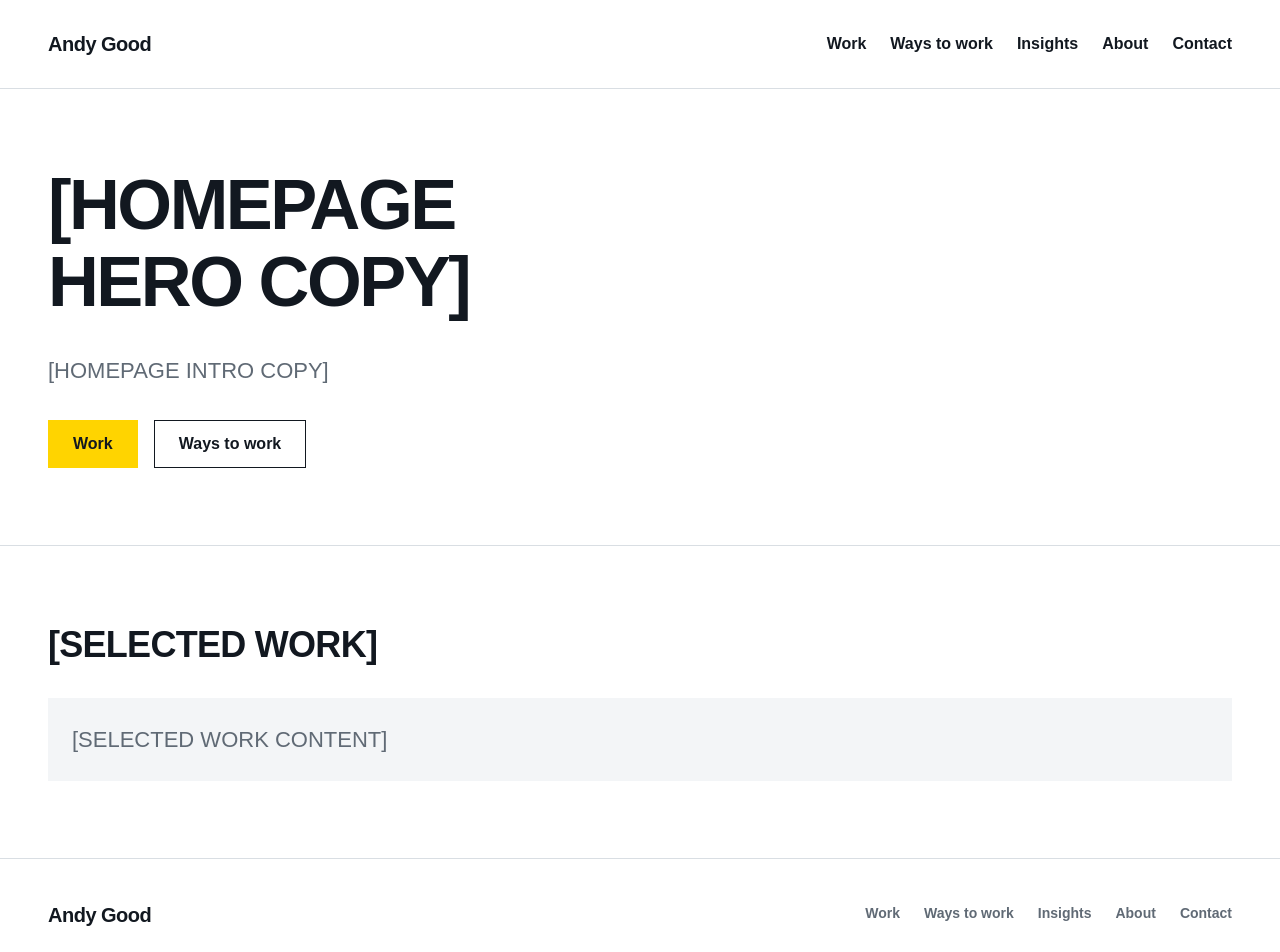
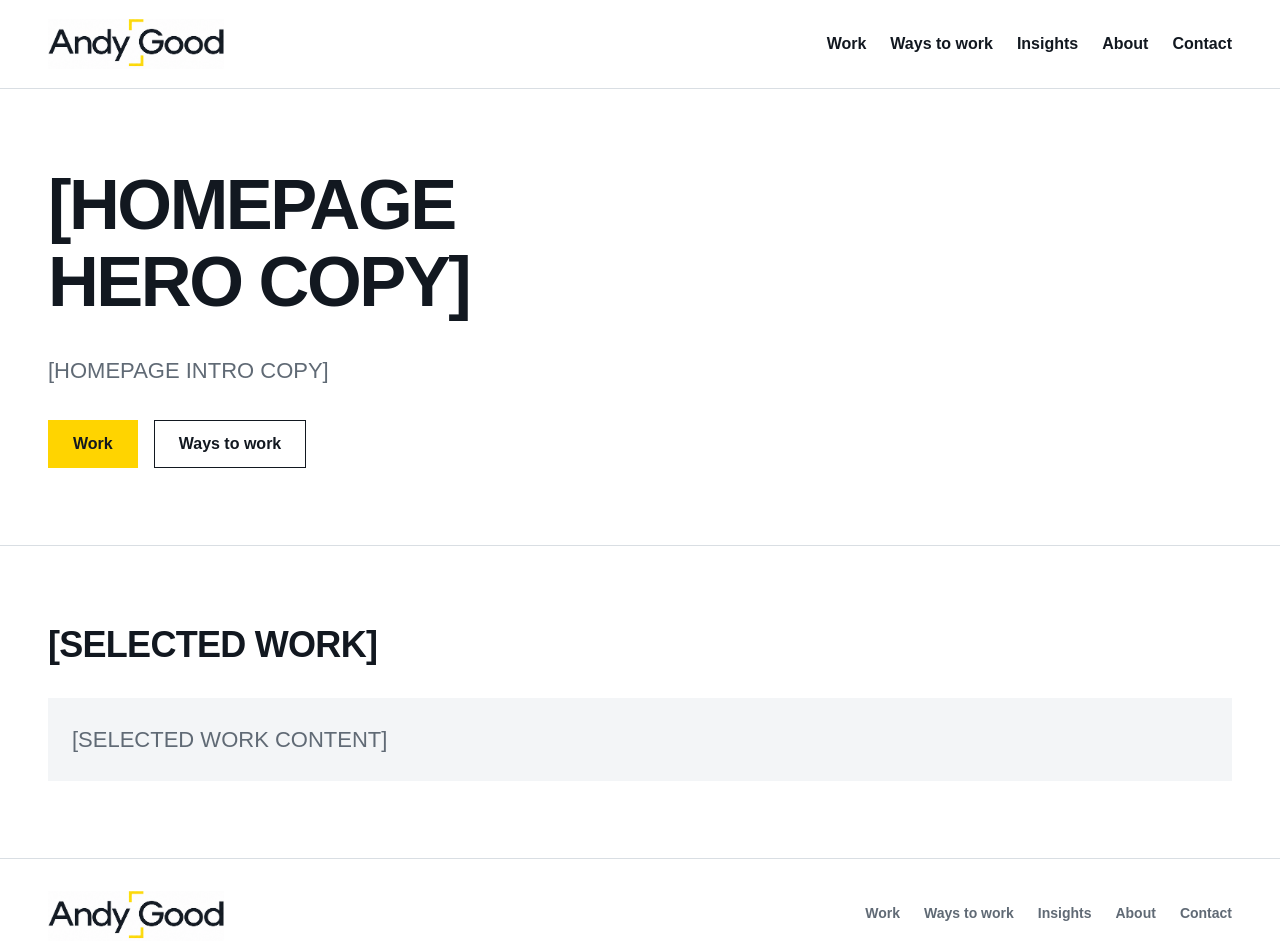
Before and after one commit to andeegee/andygood.me, a Next.js app: page / in a window 1280 px wide. Shown: the top 952 px of the page. Built offline with nearby package versions, Linux system fonts and the light colour scheme; a web font is replaced by a local one.

Commit message:
Use approved Andy Good logo in site header and footer

```diff
--- a/src/app/globals.css
+++ b/src/app/globals.css
@@ -46,7 +46,10 @@ button:disabled { cursor: not-allowed; color: var(--slate); background: var(--fo
 .page-stack { display: grid; gap: var(--space-8); justify-items: start; }
 .site-header { border-bottom: 1px solid var(--steel); }
 .header-inner { display: flex; align-items: center; justify-content: space-between; gap: var(--space-6); min-height: 5.5rem; padding-block: var(--space-4); flex-wrap: wrap; }
-.site-name { font-size: 1.25rem; font-weight: 600; letter-spacing: -.025em; text-decoration: none; padding-block: var(--space-2); }
+.site-brand { display: inline-flex; align-items: center; min-height: 2.75rem; flex-shrink: 0; width: clamp(9rem, 17vw, 11rem); max-width: 100%; }
+/* Frame the supplied square artwork around its wordmark; retain the original asset. */
+.site-logo { display: block; position: relative; overflow: hidden; width: 100%; aspect-ratio: 3.5; }
+.site-logo-image { position: absolute; width: 130%; height: auto; max-width: none; left: 50%; top: 50%; transform: translate(-50%, -50%); }
 nav ul { display: flex; flex-wrap: wrap; align-items: center; gap: var(--space-6); padding: 0; list-style: none; }
 nav a { display: inline-flex; align-items: center; min-height: 2.75rem; font-weight: 600; text-decoration: none; }
 nav a:hover, nav a[aria-current="page"] { text-decoration: underline; }
--- a/src/components/site-footer.tsx
+++ b/src/components/site-footer.tsx
@@ -1,12 +1,13 @@
 import Link from "next/link";
 import { Container } from "@/components/primitives";
 import { navigation } from "@/lib/site";
+import { SiteLogo } from "@/components/site-logo";
 
 export function SiteFooter() {
   return (
     <footer className="site-footer">
       <Container className="footer-inner">
-        <Link className="site-name" href="/">Andy Good</Link>
+        <Link className="site-brand" href="/" aria-label="Andy Good, home"><SiteLogo /></Link>
         <nav aria-label="Footer"><ul>{navigation.map(({ href, label }) => <li key={href}><Link href={href}>{label}</Link></li>)}</ul></nav>
       </Container>
     </footer>
--- a/src/components/site-header.tsx
+++ b/src/components/site-header.tsx
@@ -5,6 +5,7 @@ import { usePathname } from "next/navigation";
 import { useRef, useState } from "react";
 import { navigation } from "@/lib/site";
 import { Button, Container } from "@/components/primitives";
+import { SiteLogo } from "@/components/site-logo";
 
 export function SiteHeader() {
   const pathname = usePathname();
@@ -20,7 +21,7 @@ export function SiteHeader() {
       }
     }}>
       <Container className="header-inner">
-        <Link className="site-name" href="/" aria-label="Andy Good, home" onClick={() => setOpenPath(null)}>Andy Good</Link>
+        <Link className="site-brand" href="/" aria-label="Andy Good, home" onClick={() => setOpenPath(null)}><SiteLogo preload /></Link>
         <Button className="menu-toggle" ref={toggle} aria-expanded={open} aria-controls="primary-navigation" onClick={() => setOpenPath(open ? null : pathname)}>
           {open ? "Close menu" : "Menu"}
         </Button>
--- /dev/null
+++ b/src/components/site-logo.tsx
@@ -0,0 +1,16 @@
+import Image from "next/image";
+import logo from "../../public/brand/andy-good-logo.png";
+
+export function SiteLogo({ preload = false }: { preload?: boolean }) {
+  return (
+    <span className="site-logo">
+      <Image
+        src={logo}
+        alt="Andy Good"
+        className="site-logo-image"
+        sizes="(max-width: 767px) 188px, 229px"
+        preload={preload}
+      />
+    </span>
+  );
+}
```
Also changed, not shown: public/brand/andy-good-logo.png (added), 2 other files (tests, documents, lock files or other folders).
